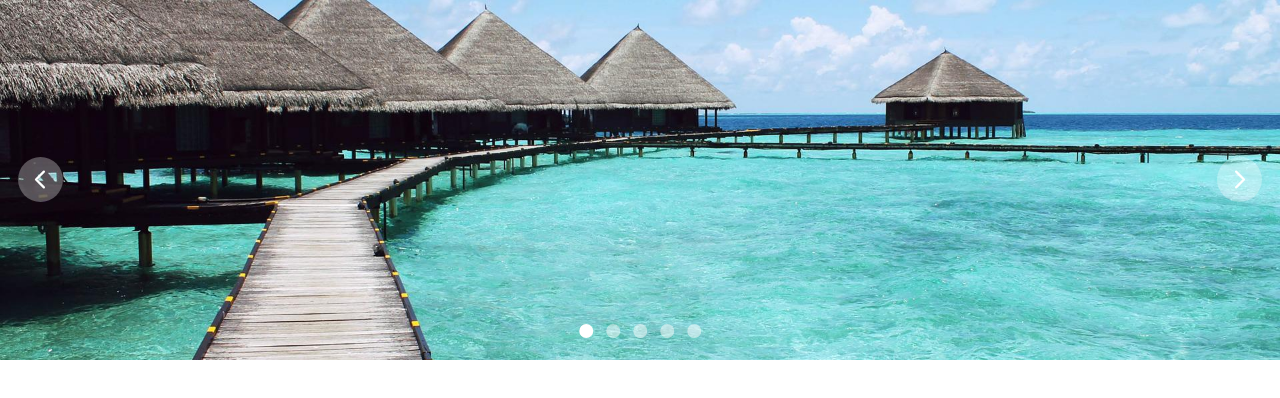
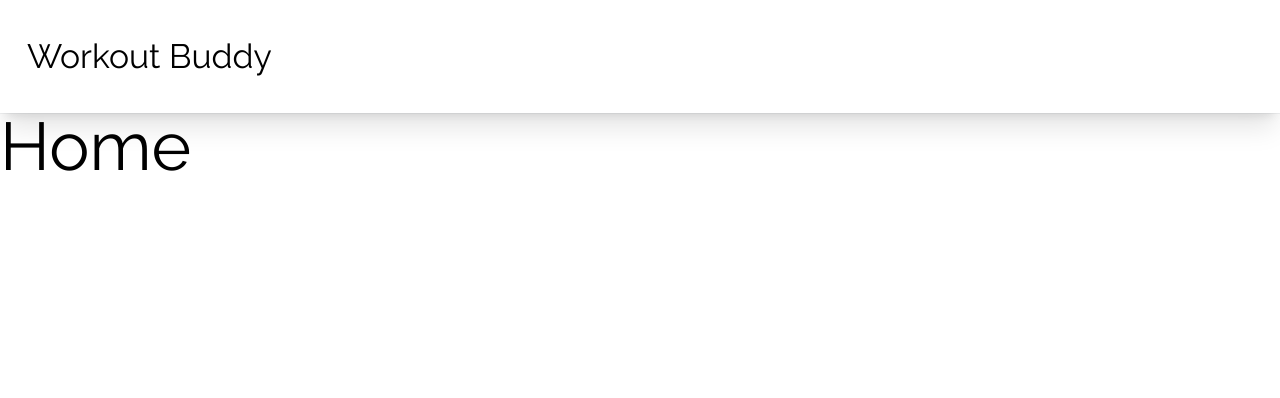
Before and after one commit to ashesdangol/react-travel-site-2022, a React (Create React App) app in the folder front-end/: page / in a window 1280 px wide. Shown: the top 398 px of the page. Built offline with nearby package versions, Linux system fonts and the light colour scheme; grey boxes are pictures that could not be loaded.

Commit message:
setups browser router with basic navbar amd Link

```diff
--- a/front-end/src/App.js
+++ b/front-end/src/App.js
@@ -1,9 +1,25 @@
+import {BrowserRouter, Routes, Route} from 'react-router-dom';
+
+// pages & components
+import Home from './pages/Home';
+import NavbarBasic from './components/NavbarBasic';
+
 import Banner from './components/Banner';
 
 function App() {
   return (
     <section className="App">
-      <Banner/>
+      <BrowserRouter>
+        <div className='pages'>
+          <NavbarBasic />
+          <Routes>
+            <Route
+            path='/'
+            element={<Home />}
+            />
+          </Routes>
+        </div>
+      </BrowserRouter>
     </section>
   );
 }
--- /dev/null
+++ b/front-end/src/assets/styles/components/NavbarBasic.module.scss
@@ -0,0 +1,14 @@
+.header{
+
+    // An alternative solution which better preserves
+    // the nested classes and styling is to use the global
+    // scope :global on all the nested classes when using a preprocessor like sass or less.
+    :global{
+       @apply bg-white dark:bg-slate-800  px-6 py-8 ring-1 ring-slate-900/5 shadow-xl;
+       .container{
+
+            @apply mx-auto;
+       }
+
+    }
+}
--- /dev/null
+++ b/front-end/src/components/NavbarBasic.js
@@ -0,0 +1,16 @@
+import {Link} from 'react-router-dom'
+import cssModules from '../assets/styles/components/NavbarBasic.module.scss'
+
+function NavbarBasic(){
+    return (
+        <header className={cssModules.header}>
+            <div className="container">
+                <Link to="/">
+                    <h3>Workout Buddy</h3>
+                </Link>
+            </div>
+        </header>
+    )
+}
+
+export default NavbarBasic;
--- a/front-end/src/index.js
+++ b/front-end/src/index.js
@@ -2,7 +2,7 @@ import React from 'react';
 import ReactDOM from 'react-dom/client';
 import './assets/styles/styles.scss';
 import App from './App';
-import { BrowserRouter } from 'react-router-dom';
+
 
 
 
@@ -10,8 +10,6 @@ import { BrowserRouter } from 'react-router-dom';
 const root = ReactDOM.createRoot(document.getElementById('root'));
 root.render(
   <React.StrictMode>
-  <BrowserRouter>
     <App />
-  </BrowserRouter>
 </React.StrictMode>
 );
--- /dev/null
+++ b/front-end/src/pages/Home.js
@@ -0,0 +1,8 @@
+function Home(){
+    return (
+        <div className="home">
+            <h1>Home</h1>
+        </div>
+    )
+}
+export default Home;
```
